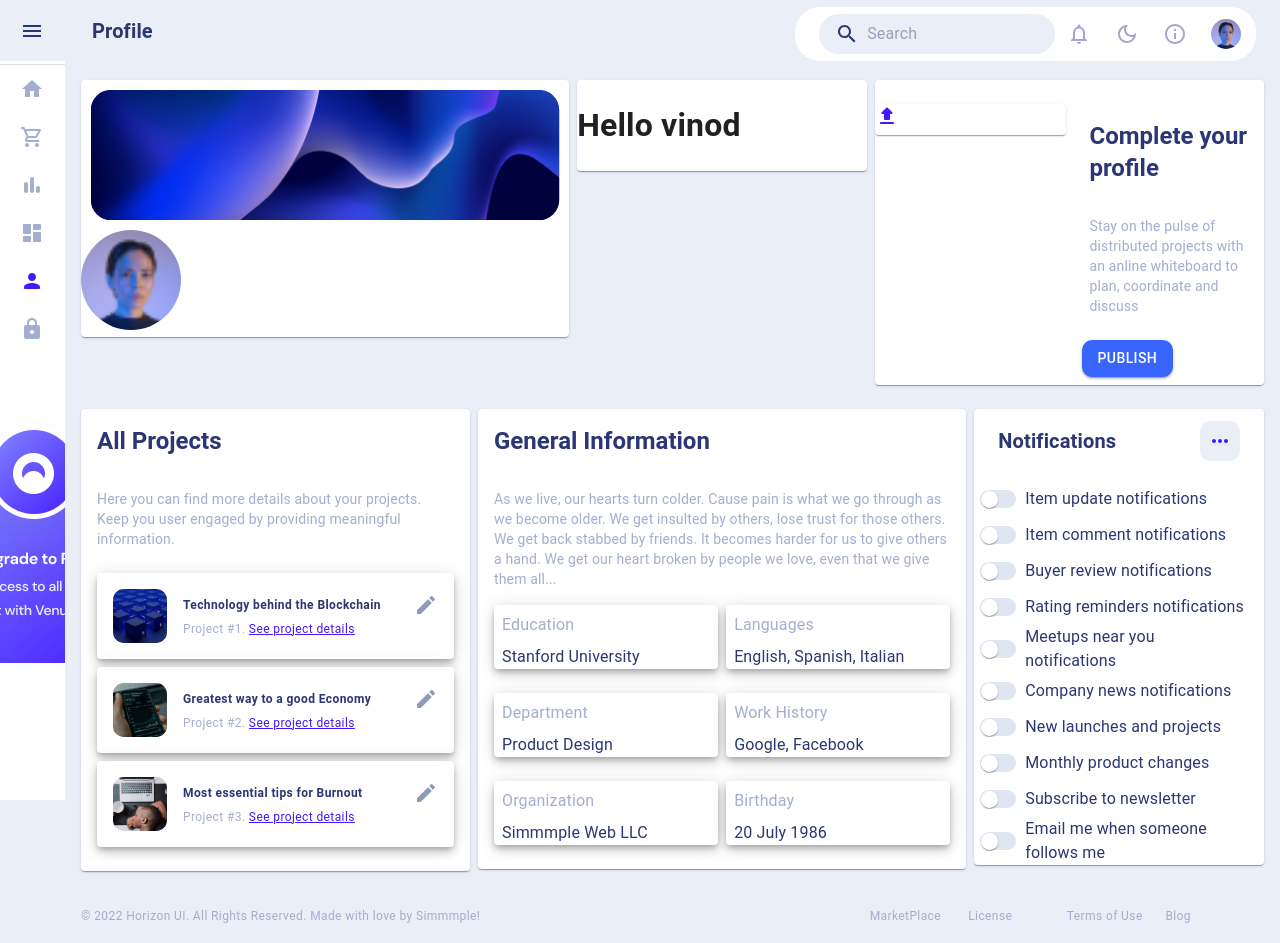
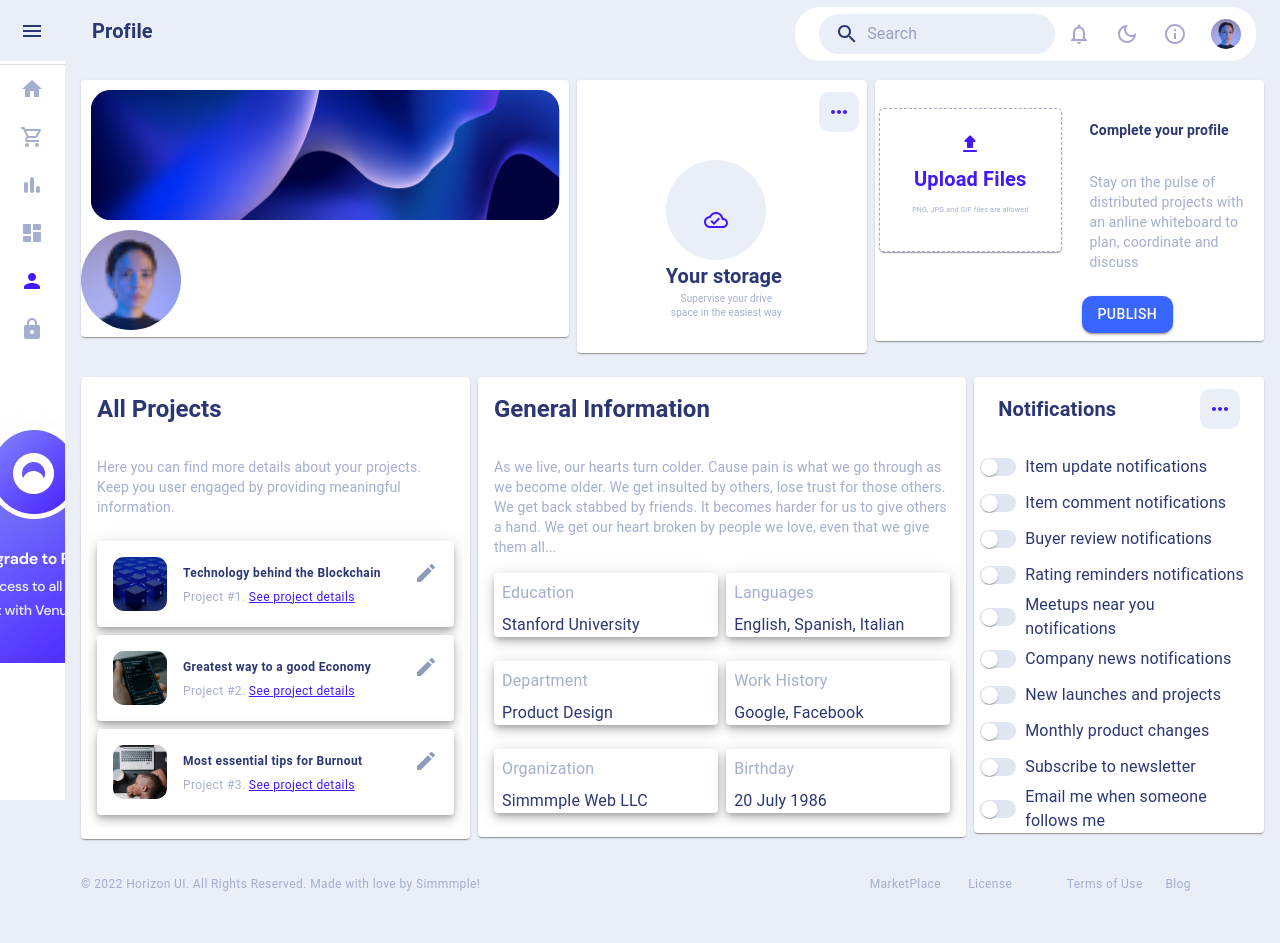
Before and after one commit to ram-bhai/nextjs, a Next.js app: page /Profile in a window 1280 px wide. After the commit the page ends 911 px from the top, so only its background shows below. Built offline with nearby package versions, Linux system fonts and the light colour scheme; no server answers.

Commit message:
Profile update

```diff
--- a/pages/Profile.js
+++ b/pages/Profile.js
@@ -5,9 +5,9 @@ import Link from 'next/link';
 import Grid from '@mui/material/Grid';
 import Card from '@mui/material/Card';
 import Toolbar from '@mui/material/Toolbar';
+import Tooltip from '@mui/material/Tooltip';
 import AppBar from '@mui/material/AppBar';
 import Typography from '@mui/material/Typography';
-import Tooltip from '@mui/material/Tooltip';
 import IconButton from '@mui/material/IconButton';
 import AddIcon from '@mui/icons-material/Add';
 import MoreHorizIcon from '@mui/icons-material/MoreHoriz';
@@ -24,6 +24,7 @@ import CardContent from '@mui/material/CardContent';
 import CardActions from '@mui/material/CardActions';
 import EditIcon from '@mui/icons-material/Edit';
 import FileUploadRoundedIcon from '@mui/icons-material/FileUploadRounded';
+import CloudDoneOutlinedIcon from '@mui/icons-material/CloudDoneOutlined';
 import Avatar from '@mui/material/Avatar';
 import AvatarGroup from '@mui/material/AvatarGroup';
 import Button from '@mui/material/Button';
@@ -153,7 +154,45 @@ const Profile = () => {
 
           <Box sx={{ background: '#fff', borderRadius: '5%' }}>
             <Card >
-              <h1>Hello vinod</h1>
+              <CardHeader
+                action={
+                  <Tooltip title="More">
+                    <Box sx={{
+                      background: '#eaeef7',
+                      borderRadius: '25%',
+                    }}>
+                      <IconButton>
+                        <MoreHorizIcon style={{ fill: "#4318FF" }} />
+                      </IconButton>
+                    </Box>
+                  </Tooltip>
+                }
+              />
+              <CardContent sx={{ marginLeft: '25%' }}>
+                <Box
+                  sx={{
+                    textAlign: 'center',
+                    height: '100px',
+                    width: '100px',
+                    background: '#eaeef7',
+                    borderRadius: '50%',
+                  }}
+                >
+                  <IconButton>
+                    <CloudDoneOutlinedIcon
+                      style={{ marginTop: '5vh', fill: '#4318FF' }}
+                    />
+                  </IconButton>
+                </Box>
+                <Typography variant="h6" fontWeight="bold" color="#2B3674">
+                  Your storage
+                  <br />
+                </Typography>
+                <Typography variant="body2" fontSize={10} color="#A3AED0" sx={{textAlign:'center',marginRight:'5vw'}}>
+                  Supervise your drive space in the easiest way
+                </Typography>
+              </CardContent>
+              <CardActions></CardActions>
             </Card>
           </Box>
         </Grid>
@@ -170,8 +209,26 @@ const Profile = () => {
                 sx={{ mt: 2 }}
               >
                 <Grid item xs={6} sm={6} md={6} lg={6} xl={6}>
-                  <Card>
-                    <FileUploadRoundedIcon style={{ fill: "#4318FF", height: '100%' }} />
+                  <Card style={{
+                    borderWidth: 1,
+                    borderStyle: 'dashed',
+                    borderColor: '#A3AED0',
+                    borderRadius: 5,
+                    marginTop: '7vh',
+                    margin: '2%',
+                    padding: '4%',
+                    justifyContent: 'center',
+                    alignItems: 'center',
+                    textAlign: 'center'
+                  }}>
+                    <CardContent>
+                      <FileUploadRoundedIcon style={{ fill: "#4318FF" }} />
+                      <Typography variant="h6" fontWeight='bold' color="#4318FF">
+                        Upload Files
+                        <br />
+                      </Typography>
+                      <Typography variant='caption' fontSize={7} color="#A3AED0" >PNG, JPG and GIF files are allowed</Typography>
+                    </CardContent>
                   </Card>
                 </Grid>
 
@@ -179,7 +236,7 @@ const Profile = () => {
                   <Card elevation={0}>
                     <CardHeader
                       title={
-                        <Typography variant="h5" fontWeight='bold' color="#2B3674">
+                        <Typography variant="body2" fontWeight='bold' color="#2B3674">
                           Complete your profile
                         </Typography>
                       }
```
Also changed, not shown: pages/Kanban.js (+9 -11 lines).
